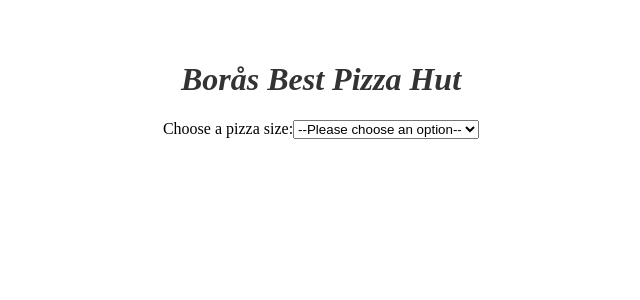
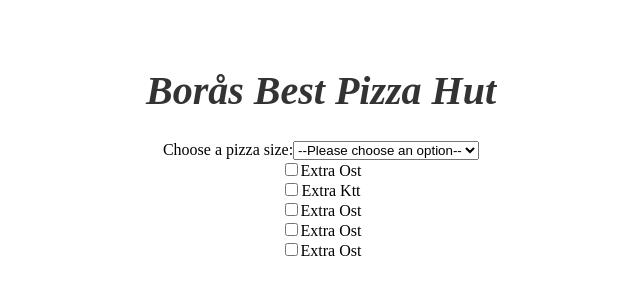
Before and after one commit to Lucifer87878/PizzaOrder, a React (Vite) app: page / in a window 1280 px wide. Shown: the top 300 px of the page, without its empty margins (319-959 px from the left). Built offline with nearby package versions, Linux system fonts and the light colour scheme.

Commit message:
some small adjustments

```diff
--- a/src/App.tsx
+++ b/src/App.tsx
@@ -3,6 +3,7 @@ import "./App.css";
 import Header from "./Components/Header/Header";
 import Button from "./Components/Button";
 import PizzaSizeDropdown from "./Components/PizzaSizeDropdown/PizzaSizeDropdown";
+import Topping from "./Components/Topping.tsx/Topping";
 
 function App() {
   return (
@@ -10,6 +11,7 @@ function App() {
       <Header />
       <PizzaSizeDropdown />
       {/* <Button /> */}
+      <Topping />
     </>
   );
 }
--- a/src/Components/Data/pizzaSizes.json
+++ b/src/Components/Data/pizzaSizes.json
@@ -1,18 +1,18 @@
 [
   {
-    "name": "Child size - Pizza",
+    "name": "Pizza - Barn",
     "size": "20.32 cm",
     "slices": 4,
     "price": "70 kr"
   },
   {
-    "name": "Adult size - Pizza",
+    "name": "Pizza - Vuxen",
     "size": "35.56cm",
     "slices": 12,
     "price": "120 kr"
   },
   {
-    "name": "Family size - Pizza",
+    "name": "Pizza - Familj",
     "size": "45.72 cm",
     "slices": 8,
     "price": "130 kr"
--- a/src/Components/Header/Header.tsx
+++ b/src/Components/Header/Header.tsx
@@ -1,10 +1,10 @@
-import "../sass/_header.scss";
+import "../sass/_Rubrik.scss";
 
 const Header = () => {
   return (
     <>
       <div>
-        <h1>Borås Best Pizza Hut</h1>
+        <h1 className='rubrik'>Borås Best Pizza Hut</h1>
       </div>
     </>
   );
--- a/src/Components/PizzaSizeDropdown/PizzaInfoBox.tsx
+++ b/src/Components/PizzaSizeDropdown/PizzaInfoBox.tsx
@@ -1,3 +1,8 @@
+import "../sass/_h2.scss";
+import "../sass/_paragraph.scss";
+import "../sass/_paragraph.scss";
+import "../sass/_InfoBox.scss";
+
 type PizzaType = {
   name: string;
   size: string;
@@ -8,11 +13,14 @@ type PizzaType = {
 const PizzaInfoBox = ({ name, size, slices, price }: PizzaType) => {
   return (
     <>
-      <div>
+      <div className='info-box'>
         <h2>Du har valt: </h2>
         {/* får inte glömma och skapa en scss fil för h3*/}
         <p>
-          Pizza: {name}, Storlek: {size}, Bitar: {slices}, Pris: {price},
+          <u>{name}</u> <br />
+          Storlek: {size} <br />
+          Slices: {slices} <br />
+          Pris: {price}
         </p>
       </div>
     </>
--- a/src/Components/PizzaSizeDropdown/PizzaSizeDropdown.tsx
+++ b/src/Components/PizzaSizeDropdown/PizzaSizeDropdown.tsx
@@ -31,6 +31,7 @@ const PizzaSizeDropdown = () => {
           </option>
         ))}
       </select>
+      {/*Vi displayar om en "PizzaInfoBox" "OM" en vald pizza objekt existerar */}
       {selectedPizzaObj && (
         <PizzaInfoBox
           name={selectedPizzaObj.name}
--- /dev/null
+++ b/src/Components/Topping.tsx/Topping.tsx
@@ -0,0 +1,31 @@
+// Topping componenten!
+// Skulle vi ha en dropdown eller checkbox? jag röstar på checkbox för då, tar
+// vi med det också som vi lärt oss på lektionen.
+
+const Topping = () => {
+  return (
+    <>
+      <div>
+        <input type='checkbox' />
+        <label htmlFor='Extra Ost'>Extra Ost</label>
+      </div>
+      <div>
+        <input type='checkbox' />
+        <label htmlFor='Extra Ost'>Extra Ktt</label>
+      </div>
+      <div>
+        <input type='checkbox' />
+        <label htmlFor='Extra Ost'>Extra Ost</label>
+      </div>
+      <div>
+        <input type='checkbox' />
+        <label htmlFor='Extra Ost'>Extra Ost</label>
+      </div>
+      <div>
+        <input type='checkbox' />
+        <label htmlFor='Extra Ost'>Extra Ost</label>
+      </div>
+    </>
+  );
+};
+export default Topping;
--- /dev/null
+++ b/src/Components/sass/_InfoBox.scss
@@ -0,0 +1,5 @@
+.info-box {
+  border: 2px solid black;
+  display: flex;
+  flex-direction: column;
+}
--- /dev/null
+++ b/src/Components/sass/_Rubrik.scss
@@ -0,0 +1,10 @@
+// Vi har även en färdig h1 style att implementera vart vi vill!
+// som går under class namnet rubrik
+
+.rubrik {
+  font-family: "Times New Roman", serif;
+  font-style: italic;
+  font-size: 40px;
+  font-weight: bold;
+  color: #333; /* Adjust color as needed */
+}
--- /dev/null
+++ b/src/Components/sass/_h2.scss
@@ -0,0 +1,7 @@
+h2 {
+  font-family: "Times New Roman", serif;
+  font-style: italic;
+  font-size: 35px;
+  font-weight: bold;
+  color: #333; /* Adjust color as needed */
+}
--- a/src/Components/sass/_header.scss
+++ b/src/Components/sass/_h3.scss
@@ -1,9 +1,7 @@
-// Vi har även en färdig h1 style att implementera vart vi vill!
-
-h1 {
+h3 {
   font-family: "Times New Roman", serif;
   font-style: italic;
-  font-size: 32px;
+  font-size: 28px;
   font-weight: bold;
   color: #333; /* Adjust color as needed */
 }
```
Also changed, not shown: src/Components/Topping/Topping.tsx (deleted, +0 -12 lines).
